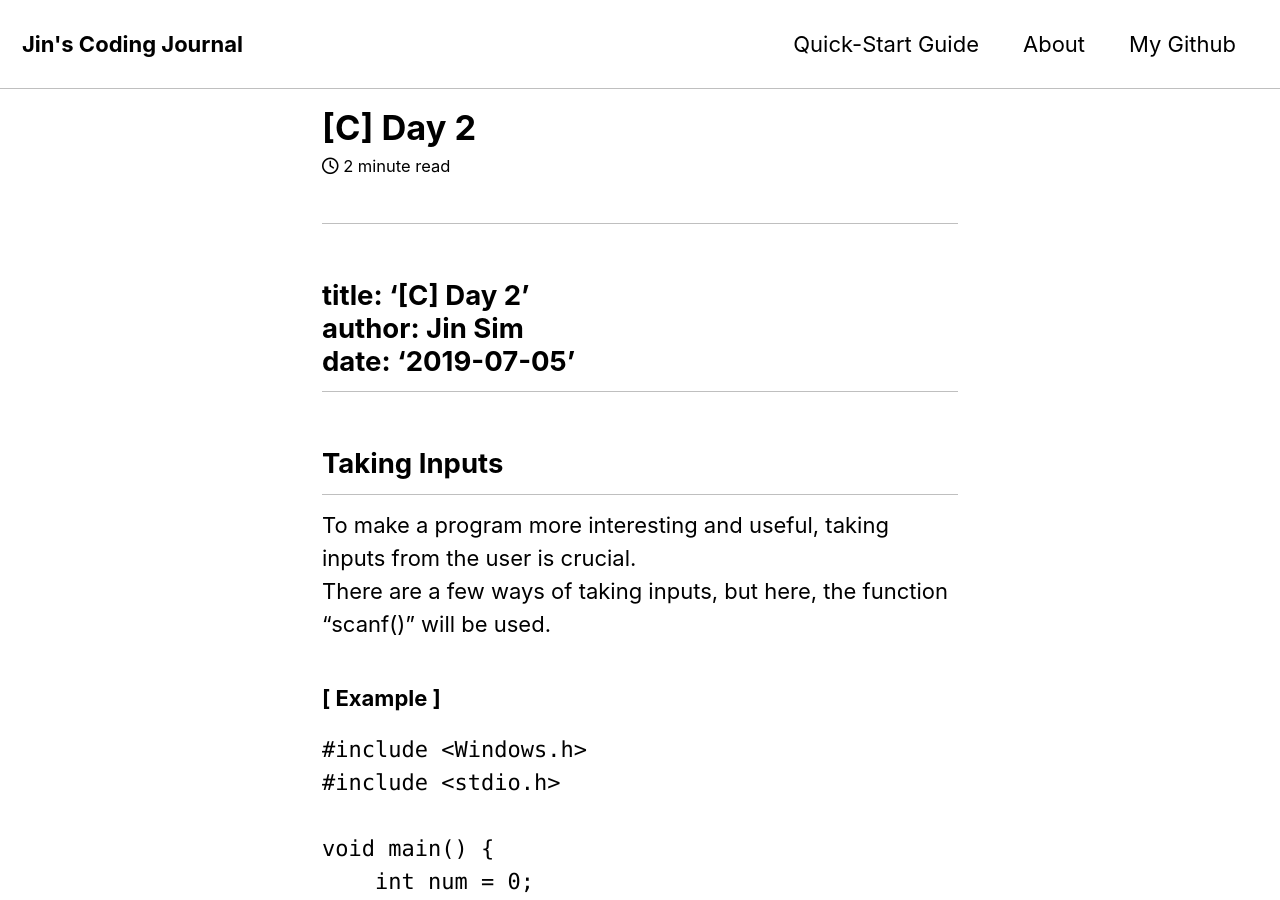
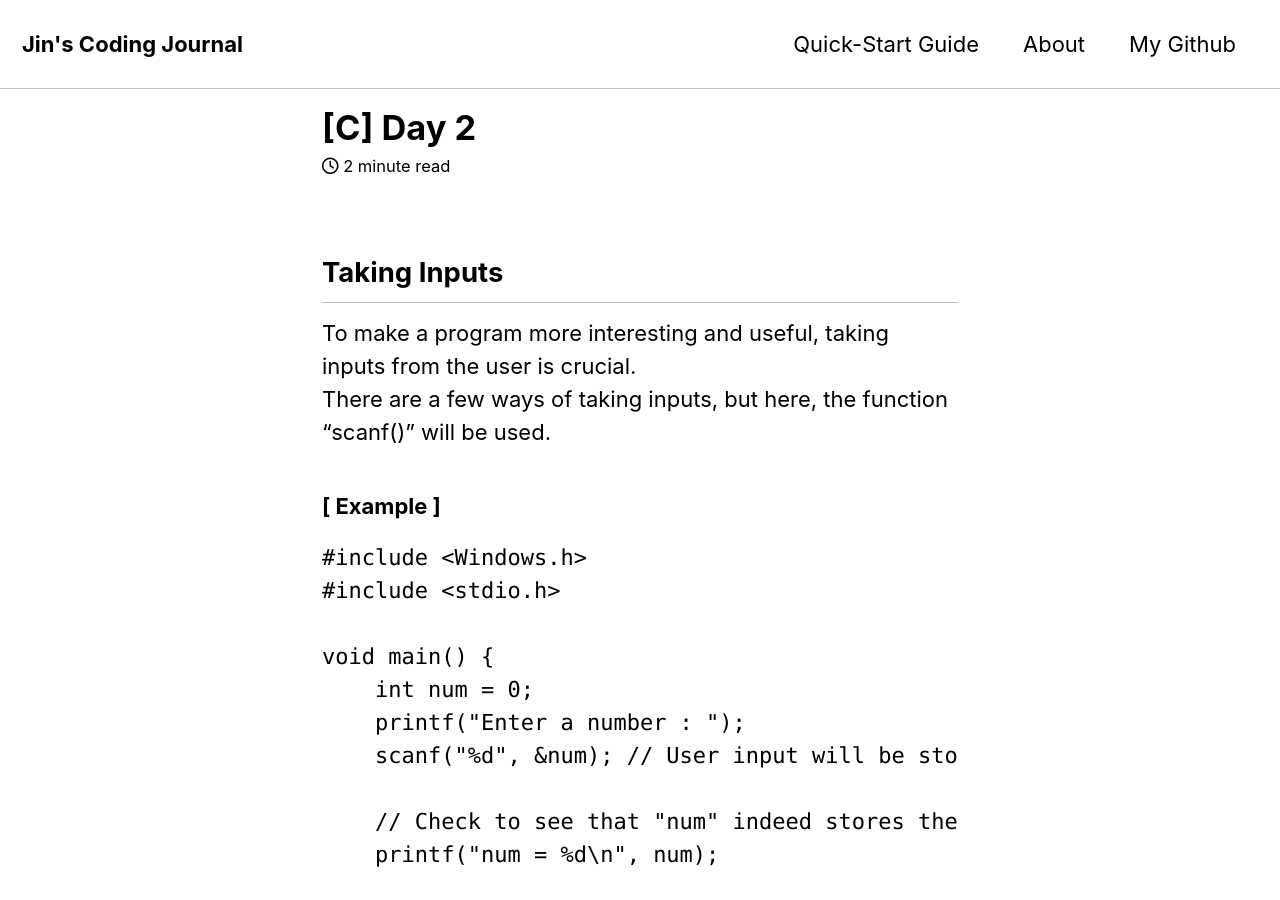
Before and after one commit to jinsim95/jinsim95.github.io, a Jekyll site: the page built from _posts/2019-07-05-C-day02.md, in a window 1280 px wide and 900 px high. Built offline with Jekyll 4.4.1, drawn with Linux system fonts in a browser that asks for light colours; cached includes are drawn as plain includes; nearby versions of some CDN libraries.

Commit message:
Update 2019-07-05-C-day02.md

```diff
--- a/_posts/2019-07-05-C-day02.md
+++ b/_posts/2019-07-05-C-day02.md
@@ -5,10 +5,6 @@
 
 ---
 
-<hr>
-<h2 id="title-c-day-2author-jin-simdate-2019-07-05">title: ‘[C] Day 2’<br>
-author: Jin Sim<br>
-date: ‘2019-07-05’</h2>
 <h2 id="taking-inputs">Taking Inputs</h2>
 <p>To make a program more interesting and useful, taking inputs from the user is crucial.<br>
 There are a few ways of taking inputs, but here, the function “scanf()” will be used.</p>
```
